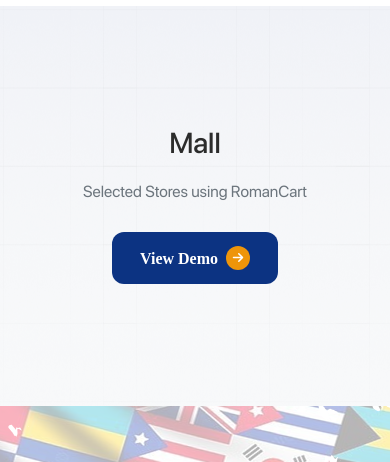
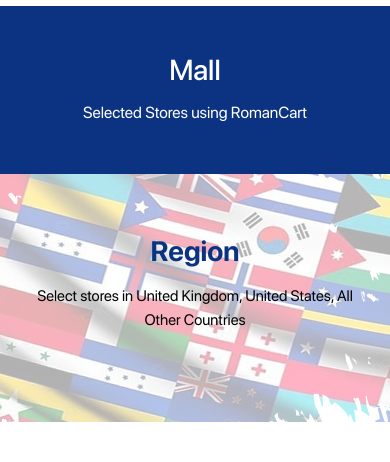
Before and after one commit to dev-sh-bot/Roman-Cart, a plain HTML site: page mall.html in a window 390 px wide. Shown: the part 149-611 px from the top of the page. Drawn offline with nearby package versions, Linux system fonts and the light colour scheme; files whose address does not match are found by name.

Commit message:
Refactor HTML structure and navigation links across multiple files for improved readability and consistency; update banner section styles for better layout and responsiveness.

```diff
--- a/assets/css/style.css
+++ b/assets/css/style.css
@@ -1467,29 +1467,16 @@ p {
 
 /* Demo Section  */
 .banner-2-section {
-    background-color: #f8f9fa;
-    padding: 80px 0;
-    min-height: 400px;
+    background-color: var(--primary-color);
     display: flex;
     align-items: center;
     position: relative;
     overflow: hidden;
 }
 
-.banner-2-section .banner-2 {
-    object-fit: cover;
-    z-index: 1;
-}
-
-.banner-2-section .banner-2 img {
-    width: 120%;
-    height: 120%;
-}
-
 .banner-2-section .demo-title {
     font-size: 52px;
-    color: #2c2c2c;
-    margin-bottom: 24px;
+    margin-bottom: 15px;
     line-height: 1.1;
 }
 
@@ -1499,90 +1486,35 @@ p {
 
 .banner-2-section .demo-description {
     font-size: 16px;
-    color: #6c757d;
-    margin-bottom: 40px;
     line-height: 1.6;
-    max-width: 600px;
+    max-width: 750px;
     margin-left: auto;
     margin-right: auto;
 }
 
-.banner-2-section .demo-btn {
-    font-family: "Switzer Variable";
-    font-size: 16px;
-    line-height: 120%;
-    background-color: var(--primary-color);
-    padding: 15px 30px;
-    border-radius: 12px;
-    text-decoration: none;
-    width: fit-content;
-    gap: 8px;
-    transition: all 0.3s ease;
-}
-
-.banner-2-section .demo-btn:hover {
-    background-color: var(--primary-color);
-    transform: translateY(-2px);
-    box-shadow: 0 8px 25px rgba(30, 58, 138, 0.3);
-}
-
-.banner-2-section .demo-btn i {
-    background-color: var(--accent);
-    width: 24px;
-    height: 24px;
-    border-radius: 50%;
-    font-size: 12px;
-}
-
-
 /* Responsive adjustments */
 @media (max-width: 991.98px) {
-    .banner-2-section {
-        padding: 60px 0;
-    }
-
     .banner-2-section .demo-title {
         font-size: 3rem;
     }
-
-    .banner-2-section .demo-description {
-        margin-bottom: 32px;
-    }
 }
 
 @media (max-width: 767.98px) {
-    .banner-2-section {
-        padding: 50px 0;
-    }
-
     .banner-2-section .demo-title {
         font-size: 2rem;
-        margin-bottom: 20px;
     }
 
     .banner-2-section .demo-description {
-        margin-bottom: 30px;
         padding: 0 20px;
     }
-
-    .banner-2-section .demo-btn {
-        padding: 14px 28px;
-        font-size: 1rem;
-    }
 }
 
 @media (max-width: 575.98px) {
-    .banner-2-section {
-        padding: 40px 0;
-    }
-
     .banner-2-section .demo-title {
         font-size: 1.8rem;
-        margin-bottom: 20px;
     }
 
     .banner-2-section .demo-description {
-        margin-bottom: 28px;
         padding: 0 20px;
     }
 
--- a/mall.html
+++ b/mall.html
@@ -59,12 +59,14 @@
                         <li class="nav-item"><a class="nav-link fw-normal py-2 px-0" href="./index.html">Home</a></li>
                         <li class="nav-item"><a class="nav-link fw-normal py-2 px-0" href="./how-things-work.html">How
                                 it works?</a></li>
-                        <li class="nav-item"><a class="nav-link fw-normal py-2 px-0"
-                                href="./product-demo.html">Product
+                        <li class="nav-item"><a class="nav-link fw-normal py-2 px-0" href="./product-demo.html">Product
                                 Demo</a></li>
-                        <li class="nav-item"><a class="nav-link fw-normal py-2 px-0" href="./pricing-plans.html">Pricing Plans</a></li>
-                        <li class="nav-item"><a class="nav-link fw-normal py-2 px-0 active" href="./mall.html">Mall</a></li>
-                        <li class="nav-item"><a class="nav-link fw-normal py-2 px-0" href="./store.html">Our Store</a></li>
+                        <li class="nav-item"><a class="nav-link fw-normal py-2 px-0" href="./pricing-plans.html">Pricing
+                                Plans</a></li>
+                        <li class="nav-item"><a class="nav-link fw-normal py-2 px-0 active" href="./mall.html">Mall</a>
+                        </li>
+                        <li class="nav-item"><a class="nav-link fw-normal py-2 px-0" href="./store.html">Our Store</a>
+                        </li>
                     </ul>
                     <div class="d-flex align-items-center user-support-section">
                         <div class="user-icon d-none d-xl-flex align-items-center justify-content-center" role="button"
@@ -90,9 +92,12 @@
                                     href="./how-things-work.html">How it works?</a></li>
                             <li class="nav-item"><a class="nav-link fw-normal py-2 px-0"
                                     href="./product-demo.html">Product Demo</a></li>
-                            <li class="nav-item"><a class="nav-link fw-normal py-2 px-0" href="./pricing-plans.html">Pricing Plans</a></li>
-                            <li class="nav-item"><a class="nav-link fw-normal py-2 px-0 active" href="./mall.html">Mall</a></li>
-                            <li class="nav-item"><a class="nav-link fw-normal py-2 px-0" href="./store.html">Our Store</a></li>
+                            <li class="nav-item"><a class="nav-link fw-normal py-2 px-0"
+                                    href="./pricing-plans.html">Pricing Plans</a></li>
+                            <li class="nav-item"><a class="nav-link fw-normal py-2 px-0 active"
+                                    href="./mall.html">Mall</a></li>
+                            <li class="nav-item"><a class="nav-link fw-normal py-2 px-0" href="./store.html">Our
+                                    Store</a></li>
                         </ul>
 
                         <div class="d-flex align-items-center justify-content-center">
@@ -105,10 +110,7 @@
     </header>
 
     <main>
-        <section class="banner-2-section">
-            <div class="banner-2 position-absolute top-0 start-0 w-100 h-100">
-                <img src="./assets/images/banner-2.png" />
-            </div>
+        <section class="banner-2-section text-white py-5">
             <div class="container position-relative z-1">
                 <div class="row">
                     <div class="col-12">
@@ -117,11 +119,6 @@
                             <p class="demo-description mx-auto">
                                 Selected Stores using RomanCart
                             </p>
-                            <a href="#"
-                                class="demo-btn fw-bold text-white border-0 d-flex align-items-center justify-content-center mx-auto">
-                                View Demo
-                                <i class="fas fa-arrow-right d-flex align-items-center justify-content-center"></i>
-                            </a>
                         </div>
                     </div>
                 </div>
```
Also changed, not shown: how-things-work.html (+11 -14 lines), pricing-plans.html (+12 -16 lines), product-demo.html (+15 -17 lines), store.html (+17 -20 lines).
